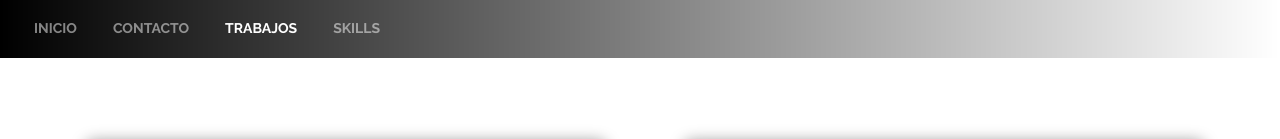
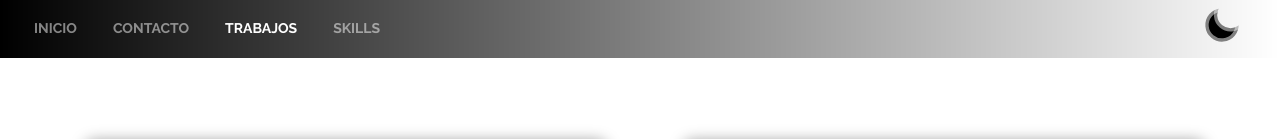
Before and after one commit to Camiloignaval/Portafolio, a React (Vite) app: page /works in a window 1280 px wide. Shown: the top 139 px of the page. Built offline with nearby package versions, Linux system fonts and the light colour scheme.

Commit message:
Terminando DarkMode

```diff
--- a/package.json
+++ b/package.json
@@ -26,6 +26,7 @@
     "react-hook-form": "^7.24.0",
     "react-router-dom": "^6.2.1",
     "react-spinners": "^0.11.0",
+    "react-spring": "^9.4.2",
     "react-transition-group": "^4.4.2",
     "styled-components": "^5.3.3",
     "sweetalert2": "^11.3.5",
--- a/src/App.jsx
+++ b/src/App.jsx
@@ -1,12 +1,19 @@
 import { AppRoutes } from "./routes/AppRoutes";
 import "./App.css";
 import { BrowserRouter } from "react-router-dom";
+import { DarkContext } from "./context/DarkContext";
+import { useState } from "react";
 
 function App() {
+	const dark = localStorage.getItem("darkMode");
+	const [isDark, setIsDark] = useState(dark);
+
 	return (
-		<BrowserRouter>
-			<AppRoutes />
-		</BrowserRouter>
+		<DarkContext.Provider value={{ isDark, setIsDark }}>
+			<BrowserRouter>
+				<AppRoutes />
+			</BrowserRouter>
+		</DarkContext.Provider>
 	);
 }
 
--- a/src/components/ContactForm.jsx
+++ b/src/components/ContactForm.jsx
@@ -1,4 +1,4 @@
-import React, { useEffect, useState } from "react";
+import React, { useContext, useEffect, useState } from "react";
 import "./contactForm.css";
 import { init } from "@emailjs/browser";
 init("user_cw684jlcfRffSYZ7foHbM");
@@ -8,6 +8,7 @@ import * as yup from "yup";
 import emailjs from "emailjs-com";
 import Swal from "sweetalert2";
 import gsap from "gsap/all";
+import { DarkContext } from "../context/DarkContext";
 
 const phoneRegExp = /^(\+?56)?(\s?)(0?9)(\s?)[9876543]\d{7}$/;
 
@@ -25,16 +26,9 @@ const schema = yup.object({
 export const ContactForm = () => {
 	const [loading, setLoading] = useState(false);
 	const [isMobile, setisMobile] = useState(false);
-	// const [showLabel, setShowLabel] = useState({
-	// 	name: false,
-	// 	email: false,
-	// 	phone: false,
-	// 	subject: false,
-	// });
 
-	// const handleClickInput = () => {
-	// 	setShowLabel({ ...showLabel, name: true });
-	// };
+	// tomando desde provider si modo oscuro esta activado o no
+	const { isDark } = useContext(DarkContext);
 
 	// detectar si es mobile para agregar whatsapp
 	const {
@@ -49,6 +43,33 @@ export const ContactForm = () => {
 	useEffect(() => {
 		loading && Swal.showLoading();
 	}, [loading]);
+
+	useEffect(() => {
+		const card = document.querySelector(".card-body");
+		const name = document.querySelector("#name");
+		const inpMail = document.querySelector("#inpEmail");
+		const inpPhone = document.querySelector("#inpPhone");
+		const inpSubject = document.querySelector("#inpSubject");
+		const inpText = document.querySelector("#inpText");
+		// obtener localstorage
+		console.log(isDark);
+		// const dark = localStorage.getItem("darkMode");
+		if (isDark) {
+			card.classList.add("dark");
+			name.classList.add("dark");
+			inpMail.classList.add("dark");
+			inpPhone.classList.add("dark");
+			inpSubject.classList.add("dark");
+			inpText.classList.add("dark");
+		} else {
+			card.classList.remove("dark");
+			name.classList.remove("dark");
+			inpMail.classList.remove("dark");
+			inpPhone.classList.remove("dark");
+			inpSubject.classList.remove("dark");
+			inpText.classList.remove("dark");
+		}
+	}, [isDark]);
 
 	// animaciones gsap
 
@@ -116,17 +137,10 @@ export const ContactForm = () => {
 								<div className='row'>
 									<div className='col-md-6'>
 										<div className='md-form mb-0 inp'>
-											{/* {showLabel.name && (
-												<label htmlFor='inpName' className='form__label'>
-													Nombre
-												</label>
-											)} */}
 											<input
-												// onKeyDown={handleClickInput}
 												placeholder='Nombre'
 												type='text'
-												// id='inpName'
-												className='form-control '
+												className='form-control'
 												name='name'
 												id='name'
 												{...register("name")}
@@ -138,9 +152,6 @@ export const ContactForm = () => {
 
 									<div className='col-md-6 inp'>
 										<div className='md-form mb-0'>
-											{/* <label htmlFor='inpEmail' className='form__label'>
-												Email
-											</label> */}
 											<input
 												placeholder='Email'
 												type='text'
@@ -158,9 +169,6 @@ export const ContactForm = () => {
 								<div className='row'>
 									<div className='col-md-6 inp'>
 										<div className='md-form mb-0'>
-											{/* <label htmlFor='inpPhone' className='form__label'>
-												Telefóno
-											</label> */}
 											<input
 												placeholder='Teléfono de contacto'
 												type='text'
@@ -176,9 +184,6 @@ export const ContactForm = () => {
 
 									<div className='col-md-6 inp'>
 										<div className='md-form mb-0'>
-											{/* <label htmlFor='inpSubject' className='form__label'>
-												Asunto
-											</label> */}
 											<input
 												placeholder='Asunto'
 												type='text'
--- /dev/null
+++ b/src/components/DarkMode.jsx
@@ -0,0 +1,86 @@
+import React, { useState } from "react";
+import { useSpring, animated } from "react-spring";
+
+export default function DarkMode({ darkmode }) {
+	const [isDarkMode, toggle] = useState(darkmode);
+	const properties = {
+		sun: {
+			r: 9,
+			transform: "rotate(40deg)",
+			cx: 12,
+			cy: 4,
+			opacity: 0,
+		},
+		moon: {
+			r: 5,
+			transform: "rotate(90deg)",
+			cx: 30,
+			cy: 0,
+			opacity: 1,
+		},
+		springConfig: { mass: 4, tension: 250, friction: 35 },
+	};
+	const { r, transform, cx, cy, opacity } = isDarkMode
+		? properties["moon"]
+		: properties["sun"];
+	const svgContainerProps = useSpring({
+		transform,
+		config: properties.springConfig,
+	});
+	const centerCircleProps = useSpring({ r, config: properties.springConfig });
+	const maskedCircleProps = useSpring({
+		cx,
+		cy,
+		config: properties.springConfig,
+	});
+	const linesProps = useSpring({ opacity, config: properties.springConfig });
+
+	return (
+		<div className='App'>
+			<animated.svg
+				xmlns='http://www.w3.org/2000/svg'
+				width='40'
+				height='40'
+				viewBox='0 0 24 24'
+				fill='none'
+				stroke='currentColor'
+				strokeWidth='2'
+				strokeLinecap='round'
+				strokeLinejoin='round'
+				color='grey'
+				style={{ ...svgContainerProps, cursor: "pointer" }}
+				onClick={() => toggle((prev) => !prev)}
+			>
+				<mask id='mask'>
+					<rect x='0' y='0' width='100%' height='100%' fill='white' />
+					<animated.circle
+						style={maskedCircleProps}
+						cx='12'
+						cy='4'
+						r='9'
+						fill='black'
+					/>
+				</mask>
+				<animated.circle
+					style={centerCircleProps}
+					fill='black'
+					cx='12'
+					cy='12'
+					r='9'
+					mask='url(#mask)'
+				/>
+
+				<animated.g style={linesProps} fill='currentColor'>
+					<line x1='12' y1='1' x2='12' y2='3' />
+					<line x1='12' y1='21' x2='12' y2='23' />
+					<line x1='4.22' y1='4.22' x2='5.64' y2='5.64' />
+					<line x1='18.36' y1='18.36' x2='19.78' y2='19.78' />
+					<line x1='1' y1='12' x2='3' y2='12' />
+					<line x1='21' y1='12' x2='23' y2='12' />
+					<line x1='4.22' y1='19.78' x2='5.64' y2='18.36' />
+					<line x1='18.36' y1='5.64' x2='19.78' y2='4.22' />
+				</animated.g>
+			</animated.svg>
+		</div>
+	);
+}
--- a/src/components/NavBar.jsx
+++ b/src/components/NavBar.jsx
@@ -1,9 +1,32 @@
-import React from "react";
+import React, { useContext, useEffect, useState } from "react";
 import { NavLink } from "react-router-dom";
+import { DarkContext } from "../context/DarkContext";
+import DarkMode from "./DarkMode";
 
 import "./navbar.css";
 
 export const Navbar = () => {
+	const dark = localStorage.getItem("darkMode");
+	const valorINicial = dark == "true" ? true : false;
+	const [darkMode, setDarkMode] = useState(valorINicial);
+
+	const { setIsDark } = useContext(DarkContext);
+
+	const handleDarkMode = () => {
+		setDarkMode(!darkMode);
+		setIsDark(!darkMode);
+	};
+
+	useEffect(() => {
+		if (darkMode) {
+			document.body.style.backgroundColor = "black";
+			localStorage.setItem("darkMode", true);
+		} else {
+			document.body.style.backgroundColor = "white";
+			localStorage.setItem("darkMode", false);
+		}
+	}, [darkMode]);
+
 	return (
 		<nav className='navbar navbar-expand-lg navbar-dark'>
 			<a className='navbar-brand' href='#'></a>
@@ -42,6 +65,9 @@ export const Navbar = () => {
 					</li>
 				</ul>
 			</div>
+			<div onClick={handleDarkMode} className='darkmode'>
+				<DarkMode darkmode={valorINicial} />
+			</div>
 		</nav>
 	);
 };
--- a/src/components/Trabajos.jsx
+++ b/src/components/Trabajos.jsx
@@ -1,4 +1,5 @@
 import React from "react";
+import DarkMode from "./DarkMode";
 import { Trabajo } from "./Trabajo";
 import "./trabajos.css";
 
@@ -37,6 +38,7 @@ export const Trabajos = () => {
 	];
 
 	return (
+		<>
 			<div className='contenedorTrabajos row mx-auto my-auto'>
 				{listaTrabajos.map((tr) => (
 					<div className='trabajo' key={tr.nombre}>
@@ -51,5 +53,6 @@ export const Trabajos = () => {
 					</div>
 				))}
 			</div>
+		</>
 	);
 };
--- a/src/components/contactForm.css
+++ b/src/components/contactForm.css
@@ -8,6 +8,10 @@
 }
 .card {
 	box-shadow: 5px 5px 15px 5px rgba(0, 0, 0, 0.4);
+}
+
+.card-body {
+	transition: ease all 1s;
 }
 .contact-section {
 	padding: 0 1rem;
@@ -21,6 +25,7 @@ input.form-control {
 	border-bottom: 1px solid rgb(202, 202, 202);
 	background-color: rgb(255, 255, 255);
 	border-radius: 0;
+	transition: ease all 1s;
 }
 .form-control:focus {
 	box-shadow: none;
@@ -64,3 +69,8 @@ input {
 		width: 900px;
 	}
 }
+
+.dark {
+	background-color: rgb(37, 37, 37) !important;
+	color: white !important;
+}
--- a/src/components/navbar.css
+++ b/src/components/navbar.css
@@ -14,7 +14,21 @@
 	margin-right: 1rem;
 }
 
+.darkmode {
+	position: absolute;
+	padding: 1%;
+	z-index: 500;
+	left: 1%;
+	text-align: start;
+}
+
 @media (min-width: 992px) {
+	.darkmode {
+		padding: 1%;
+		z-index: 500;
+		right: 2%;
+		text-align: end;
+	}
 	.navbar-nav {
 		display: flex;
 		align-content: center;
--- a/src/components/trabajos.css
+++ b/src/components/trabajos.css
@@ -3,7 +3,7 @@
 	color: white;
 	height: 100vh;
 	width: 100%;
-	background-color: white;
+	/* background-color: white; */
 	justify-content: space-evenly;
 	/* margin: 20% 10%; */
 	padding-top: 10%;
@@ -34,3 +34,10 @@
 		margin: 0 0%;
 	}
 }
+
+.darkmode {
+	position: absolute;
+	/* top: 50%; */
+	padding: 1%;
+	z-index: 500;
+}
--- /dev/null
+++ b/src/context/DarkContext.jsx
@@ -0,0 +1,3 @@
+import { createContext } from "react";
+
+export const DarkContext = createContext();
--- a/src/index.css
+++ b/src/index.css
@@ -3,6 +3,7 @@ body {
 	font-family: "Raleway", sans-serif;
 	-webkit-font-smoothing: antialiased;
 	-moz-osx-font-smoothing: grayscale;
+	transition: ease all 0.5s;
 }
 
 code {
```
Also changed, not shown: 1 other file (tests, documents, lock files or other folders). Lines whose indentation alone changed are shown as unchanged.
